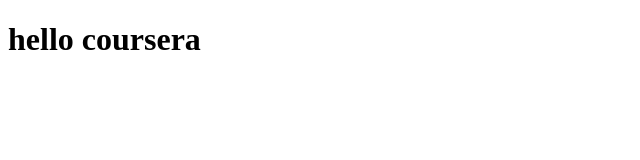
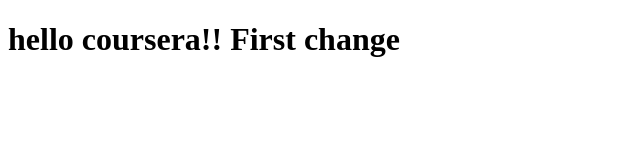
Before and after one commit to rs2275/coursera-test, a plain HTML site: page site/index.html in a window 1280 px wide. Shown: the whole page, without its empty margins (0-640 px from the left). Drawn offline with Linux system fonts and the light colour scheme.

Commit message:
Second change

```diff
--- a/site/index.html
+++ b/site/index.html
@@ -5,7 +5,7 @@
 </head>
 
 <body>
-<h1>hello coursera</h1>
+<h1>hello coursera!! First change</h1>
 
 </body>
 
```
